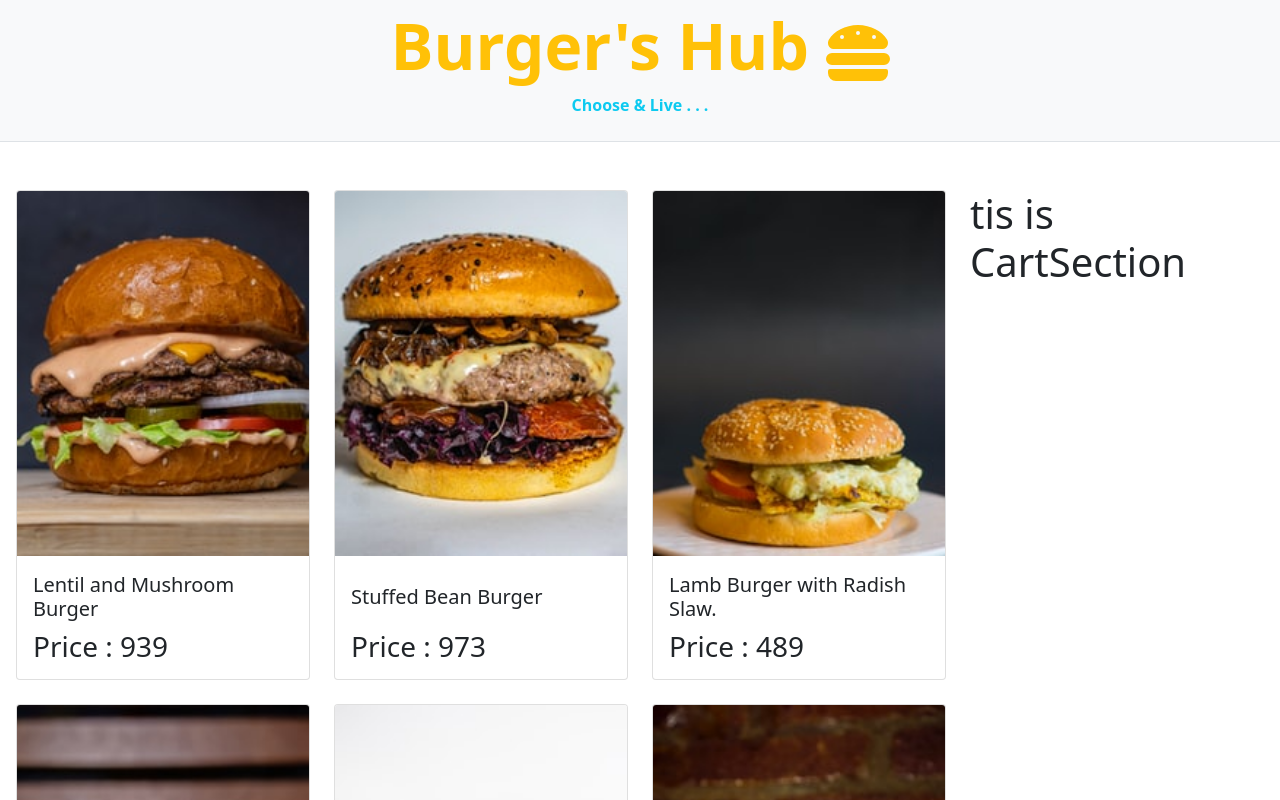
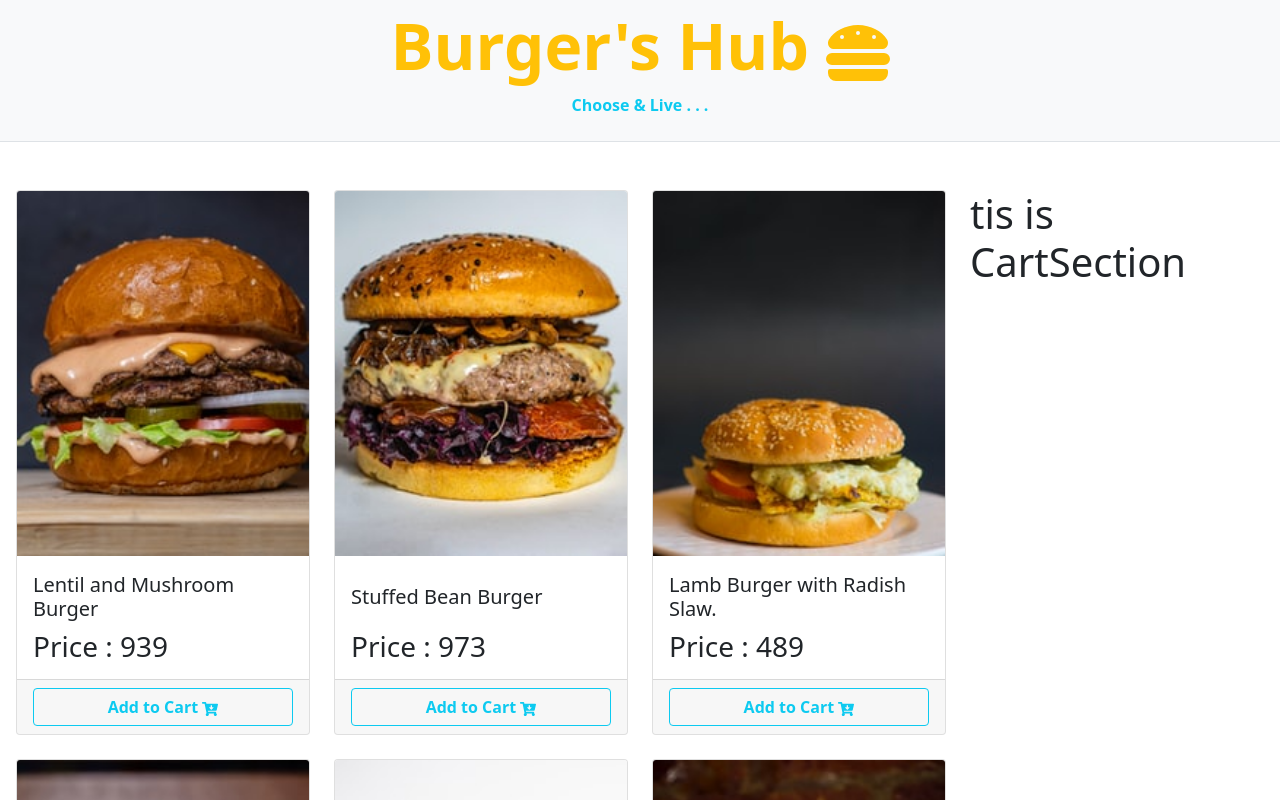
Before and after one commit to abuabddullah/assignment8-burgerHub1-chooseRandomBurger-, a React (Create React App) app: page / in a window 1280 px wide. Shown: the top 800 px of the page. Built offline with nearby package versions, Linux system fonts and the light colour scheme.

Commit message:
responsieve idea found

```diff
--- a/src/App.js
+++ b/src/App.js
@@ -19,7 +19,10 @@ function App() {
         <HeaderSection />
       </div>
 
-      <BodySection />
+
+      <div className="my-5 mx-3">
+        <BodySection />
+      </div>
 
       <FooterSection />
     </div>
--- a/src/Components/BodySection/BodySection.js
+++ b/src/Components/BodySection/BodySection.js
@@ -5,26 +5,16 @@ import DisplaySection from '../DisplaySection/DisplaySection';
 
 const BodySection = () => {
     return (
-        <div className="px-3 py-5 row">
+        <div className="row">
 
             <div className="col-md-9">
                 <DisplaySection />
             </div>
-            <div className="col-md-3">
+            <div className="col-md-3 mt-5 mt-md-0">
                 <h1>tis is CartSection</h1>
             </div>
 
         </div>
-
-
-        // <div className='row'>
-        //     <div className="col-md-9">
-
-        //     </div>
-        //     <div className="col-md-3">
-
-        //     </div>
-        // </div>
     );
 };
 
--- a/src/Components/HeaderSection/HeaderSection.js
+++ b/src/Components/HeaderSection/HeaderSection.js
@@ -1,7 +1,7 @@
 import './HeaderSection.css';
 
 import React from 'react';
-import { FaCalculator, FaHamburger } from 'react-icons/fa';
+import { FaHamburger } from 'react-icons/fa';
 
 const HeaderSection = () => {
     return (
--- a/src/Components/SingleBurgerCard/SingleBurgerCard.js
+++ b/src/Components/SingleBurgerCard/SingleBurgerCard.js
@@ -1,23 +1,27 @@
 import './SingleBurgerCard.css';
 
 import React from 'react';
-import { Card, Col } from 'react-bootstrap';
+import { Card, Col, Button } from 'react-bootstrap';
+import { FaCartArrowDown, FaHamburger } from 'react-icons/fa';
 
-const SingleBurgerCard = ({burger}) => {
-    const {name, price, picture} = burger;
-    console.log(burger);
+const SingleBurgerCard = ({ burger }) => {
+    const { name, price, picture } = burger;
+    // console.log(burger);
     return (
         <div>
 
             <Col>
                 <Card>
-                    <Card.Img variant="top" src={picture} />
+                    <Card.Img className='img-fluid' variant="top" src={picture} />
                     <Card.Body>
                         <Card.Title className='h50px'>{name}</Card.Title>
                         <Card.Text>
                             <span className='h3'>Price : {price}</span>
                         </Card.Text>
                     </Card.Body>
+                    <Card.Footer>
+                        <Button className='w-100 fw-bold' variant="outline-info">Add to Cart <FaCartArrowDown /></Button>
+                    </Card.Footer>
                 </Card>
             </Col>
         </div>
```
